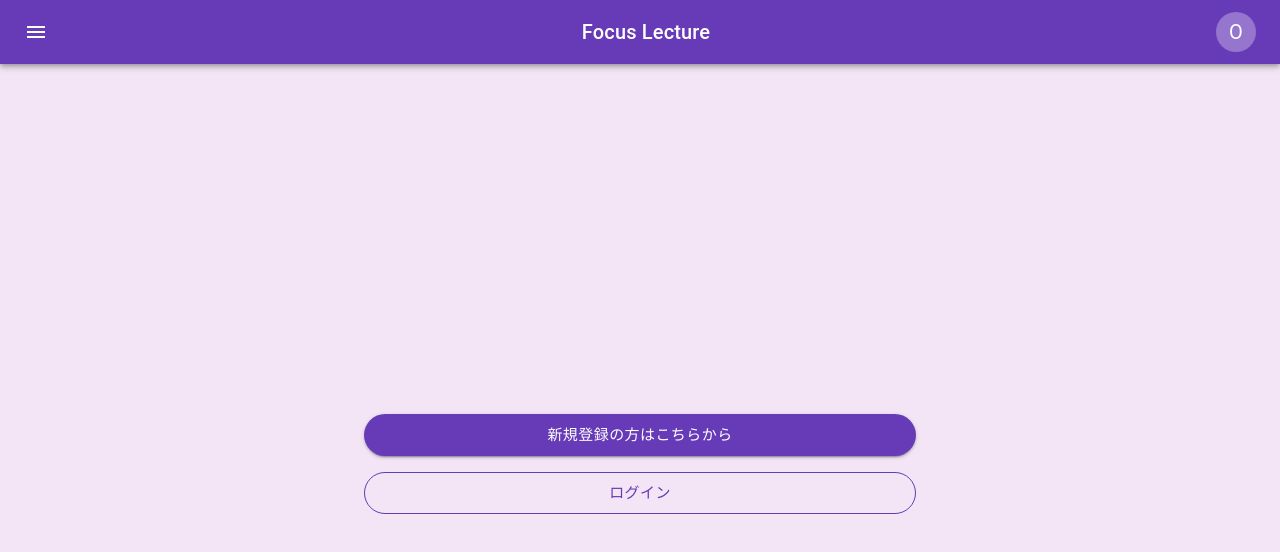
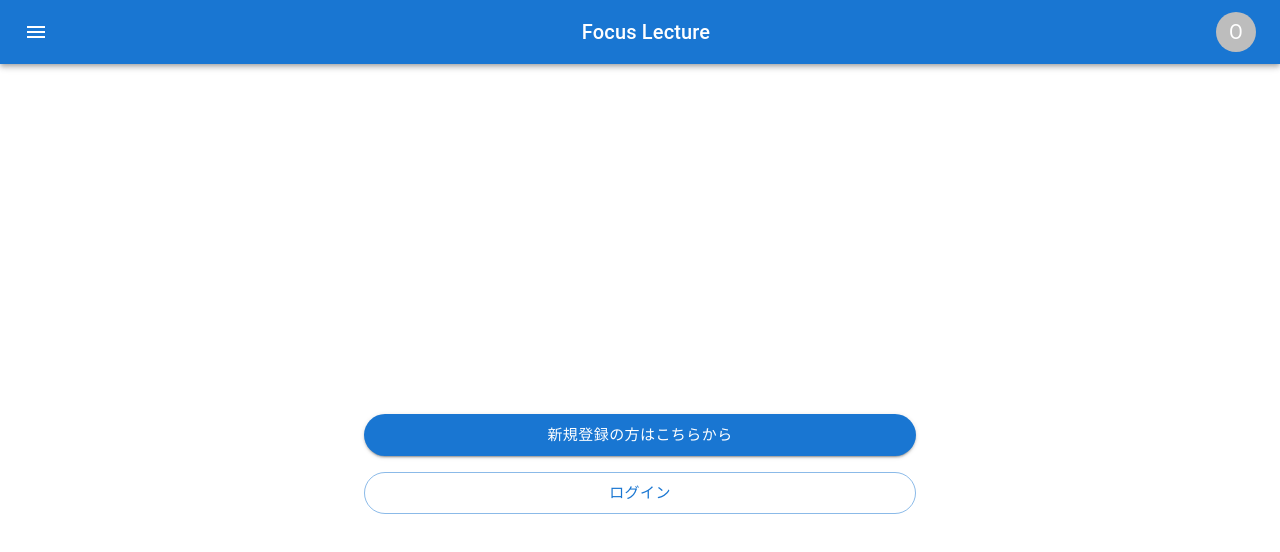
Before and after one commit to Tdrj2716/benesse_competition, a React (Vite) app in the folder frontend/: page / in a window 1280 px wide. Shown: the top 552 px of the page. Built offline with nearby package versions, Linux system fonts and the light colour scheme.

Commit message:
remove color modification

```diff
--- a/frontend/src/components/Appbar.tsx
+++ b/frontend/src/components/Appbar.tsx
@@ -12,7 +12,7 @@ const Appbar: React.FC<AppbarProps> = (props: AppbarProps) => {
 
   return (
     <>
-      <AppBar position="static" sx={{ backgroundColor: "#673ab7" }}>
+      <AppBar position="static">
         <Toolbar>
           <IconButton size="large" edge="start" color="inherit" aria-label="menu" sx={{ mr: 2 }}>
             <MenuIcon />
@@ -20,7 +20,7 @@ const Appbar: React.FC<AppbarProps> = (props: AppbarProps) => {
           <Typography variant="h6" component="div" sx={{ flexGrow: 1 }}>
             {title ?? "Website"}
           </Typography>
-          <Avatar sx={{ bgcolor: "#9575cd" }}>O</Avatar>
+          <Avatar>O</Avatar>
         </Toolbar>
       </AppBar>
       {/* For avoiding invisible content behind Appbar, adding a second Toolbar component */}
--- a/frontend/src/components/PageContainer.tsx
+++ b/frontend/src/components/PageContainer.tsx
@@ -10,15 +10,7 @@ interface Prop {
 
 const PageContainer: React.FC<Prop> = ({ children }) => {
   return (
-    <Box
-      margin={0}
-      display="flex"
-      flexDirection="column"
-      minHeight="100vh"
-      sx={{
-        bgcolor: "#f3e5f5",
-      }}
-    >
+    <Box margin={0} display="flex" flexDirection="column" minHeight="100vh">
       <Appbar title="Focus Lecture" />
       {children}
     </Box>
--- a/frontend/src/features/Timer/TimerPage.tsx
+++ b/frontend/src/features/Timer/TimerPage.tsx
@@ -60,7 +60,6 @@ const TimerPage: React.FC = React.memo(() => {
           variant="determinate"
           value={Math.min((timer / limit) * 100, 100)}
           sx={{
-            color: "#673ab7",
             position: "absolute",
           }}
         />
@@ -73,20 +72,12 @@ const TimerPage: React.FC = React.memo(() => {
         </Typography>
         <Grid container direction="row" justifyContent="center" spacing={2}>
           <Grid item>
-            <Button
-              variant="contained"
-              onClick={triggerCheerings}
-              sx={{ bgcolor: "#673ab7", "&:hover": { bgcolor: "#5e35b1" } }}
-            >
+            <Button variant="contained" onClick={triggerCheerings}>
               応援を流す
             </Button>
           </Grid>
           <Grid item>
-            <Button
-              variant="outlined"
-              sx={{ color: "#673ab7", borderColor: "#673ab7" }}
-              onClick={backToSchedule}
-            >
+            <Button variant="outlined" onClick={backToSchedule}>
               終了する
             </Button>
           </Grid>
--- a/frontend/src/features/login/LoginPage.tsx
+++ b/frontend/src/features/login/LoginPage.tsx
@@ -22,8 +22,6 @@ const LoginPage: React.FC = () => {
             size="large"
             sx={{
               borderRadius: 28,
-              bgcolor: "#673ab7",
-              "&:hover": { bgcolor: "#5e35b1" },
             }}
             onClick={handleClick}
           >
@@ -35,9 +33,6 @@ const LoginPage: React.FC = () => {
             size="large"
             sx={{
               borderRadius: 28,
-              borderColor: "#673ab7",
-              color: "#673ab7",
-              "&:hover": { borderColor: "#5e35b1", color: "#5e35b1" },
             }}
             onClick={handleClick}
           >
```
